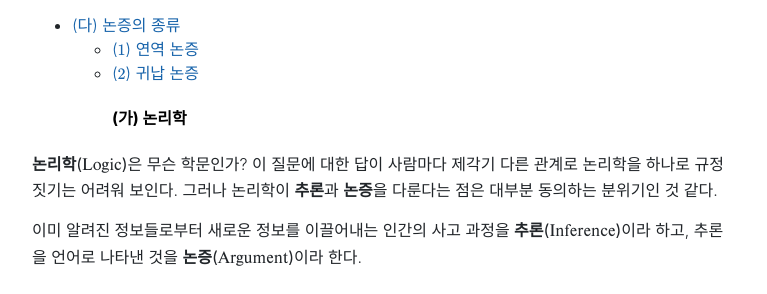
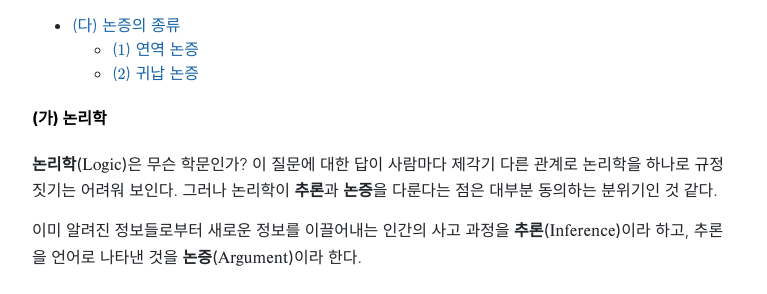
Before and after one commit to Log-zero/Log-zero.github.io, a Jekyll site: the page built from _posts/2025-12-14-논증.md, in a window 1280 px wide. Shown: the part 349-643 px from the top of the page, without its empty margins (256-1023 px from the left). Built offline with Jekyll 4.4.1, drawn with Linux system fonts in a browser that asks for light colours; nearby versions of some CDN libraries.

Commit message:
contents

```diff
--- a/_posts/2025-12-14-논증.md
+++ b/_posts/2025-12-14-논증.md
@@ -18,7 +18,8 @@ published: "true"
 <br>
 - [(다) 논증의 종류](#다-논증의-종류)
   - [($1$) 연역 논증](#1-연역-논증)
-  - [($2$) 귀납 논증](#2-귀납-논증)<br>
+  - [($2$) 귀납 논증](#2-귀납-논증)
+
 #### (가) 논리학
 
 <span class="term">논리학(Logic)</span>은 무슨 학문인가? 이 질문에 대한 답이 사람마다 제각기 다른 관계로 논리학을 하나로 규정짓기는 어려워 보인다. 그러나 논리학이 <span class="term">추론</span>과 <span class="term">논증</span>을 다룬다는 점은 대부분 동의하는 분위기인 것 같다.
```
